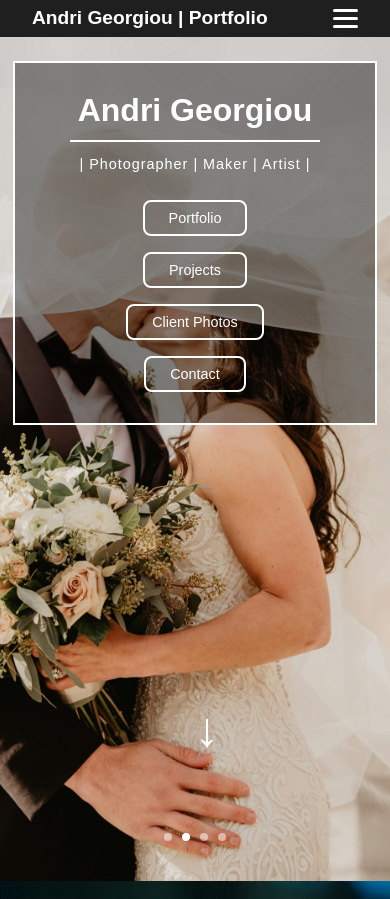
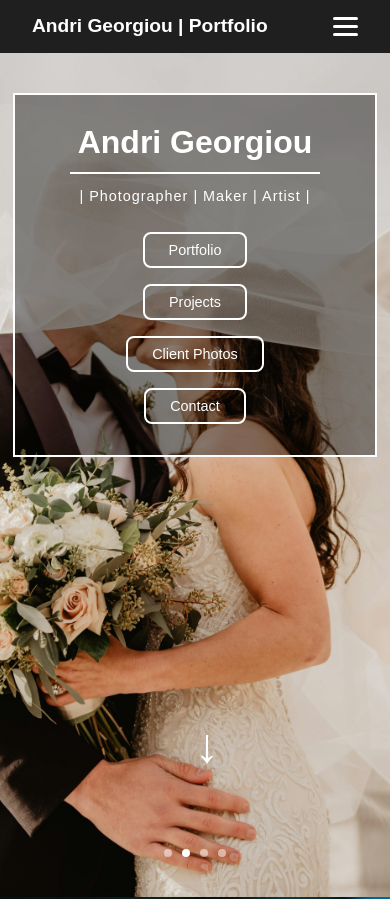
Before and after one commit to VictorySpecificationII/flowersbythebed-photography, a React (Vite) app: page / in a window 390 px wide. Shown: the top 899 px of the page. Built offline with nearby package versions, Linux system fonts and the light colour scheme.

Commit message:
top bar taller on mobile

```diff
--- a/src/styles/TopBar.css
+++ b/src/styles/TopBar.css
@@ -81,14 +81,19 @@
     display: flex;
   }
 
-  /* Additions for mobile logo scaling and spacing */
+  /* Mobile logo scaling and spacing */
   .logo {
-    font-size: 1.2rem;   /* slightly bigger on mobile */
+    font-size: 1.2rem;   /* slightly bigger */
     flex: 1;             /* take available space */
     text-align: left;    /* keep aligned to left */
   }
 
   .hamburger {
-    margin-left: auto;   /* push hamburger to the right */
+    margin-left: auto;   /* push hamburger to right */
+  }
+
+  /* Make the topbar taller on mobile */
+  .topbar {
+    padding: 0.75rem 2rem; /* increased vertical padding */
   }
 }
```
